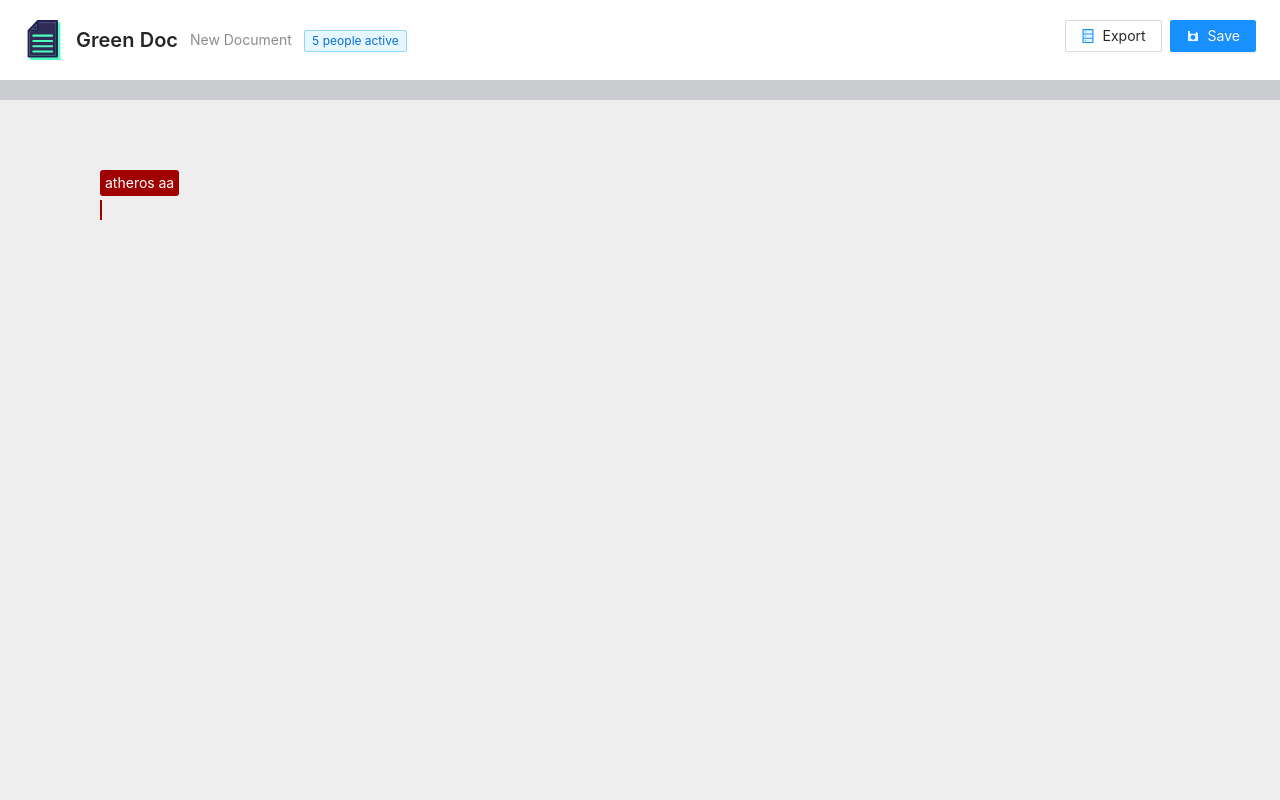
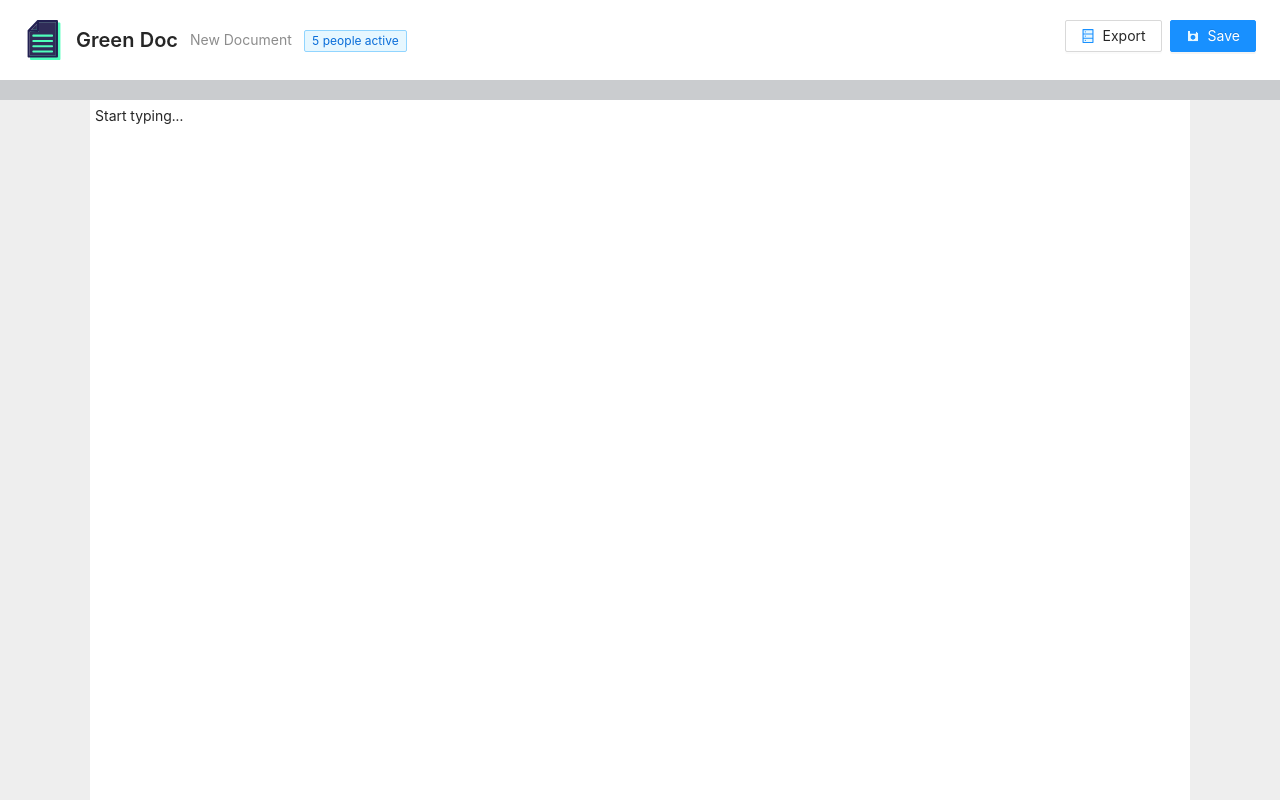
Before and after one commit to WildStack/scarab-doc, a React (Create React App) app: page / in a window 1280 px wide. Built offline with nearby package versions, Linux system fonts and the light colour scheme; what inversify, inversify-react would draw is missing.

Commit message:
node position implemented

```diff
--- a/src/App.tsx
+++ b/src/App.tsx
@@ -11,13 +11,13 @@ function App() {
       <Topbar />
       <Spacer />
 
-      <div style={{ margin: 100 }}>
+      {/* <div style={{ margin: 100 }}>
         <CustomCursor />
-      </div>
+      </div> */}
 
-      {/* <ScrollContainer>
+      <ScrollContainer>
         <DocEditor />
-      </ScrollContainer> */}
+      </ScrollContainer>
     </Fragment>
   );
 }
--- a/src/components/doc-editor/declares.ts
+++ b/src/components/doc-editor/declares.ts
@@ -1,5 +1,6 @@
 // TypeScript users only add this code
-import { BaseEditor } from 'slate';
+// import { BaseEditor } from 'slate';
+// import { Descendant } from 'slate';
 import { ReactEditor } from 'slate-react';
 
 export enum DocEditorType {
@@ -9,11 +10,13 @@ export enum DocEditorType {
 
 type CustomText = {
   text: string;
+  children?: CustomText[];
 };
 
 declare module 'slate' {
   interface CustomTypes {
-    Editor: BaseEditor & ReactEditor;
+    Editor: ReactEditor;
+    // Editor: BaseEditor & ReactEditor;
     Element: {
       type: DocEditorType;
       children: CustomText[];
--- a/src/components/doc-editor/index.tsx
+++ b/src/components/doc-editor/index.tsx
@@ -1,8 +1,22 @@
-/* eslint-disable no-restricted-globals */
-import { useState } from 'react';
-import { createEditor, Descendant } from 'slate';
-import { withReact, Slate, Editable } from 'slate-react';
+import { useEffect, useMemo, useState } from 'react';
+import { createEditor, Descendant, Operation, Transforms } from 'slate';
+import { withReact, Slate, Editable, ReactEditor } from 'slate-react';
+import { roundHeight } from '../../libs/common';
 import { DocEditorType } from './declares';
+
+function getWidthOfText(txt: string) {
+  const el = document.createElement('span');
+  el.style.visibility = 'hidden';
+  el.style.position = 'fixed';
+  el.style.pointerEvents = 'none';
+  el.innerText = txt;
+
+  document.body.appendChild(el);
+  const offsetWidth = el.offsetWidth;
+  document.body.removeChild(el);
+
+  return offsetWidth;
+}
 
 const initialValue: Descendant[] = [
   {
@@ -11,31 +25,174 @@ const initialValue: Descendant[] = [
   },
 ];
 
+function randomIntFromInterval(min: number, max: number) {
+  // min and max included
+  return Math.floor(Math.random() * (max - min + 1) + min);
+}
+
 export const DocEditor = () => {
   const [editor] = useState(() => withReact(createEditor()));
-  console.log(document.body.scrollHeight);
+  const item = localStorage.getItem('content');
+  const inistialLoadedValue = useMemo(() => (item ? JSON.parse(item) : initialValue), []);
+
+  const [text, setText] = useState('');
+
+  const getCurrentNode = () => {
+    const pageNumber = editor.selection?.anchor.path[0];
+    const pageOffset = editor.selection?.anchor.offset;
+
+    if (pageNumber !== undefined && pageOffset !== undefined) {
+      const element = editor.children.at(pageNumber);
+
+      if (element !== undefined) {
+        return {
+          pageNumber,
+          pageOffset,
+          element,
+        };
+      }
+    }
+
+    return null;
+  };
+
+  const insertNode = () => {
+    Transforms.insertNodes(
+      editor,
+      {
+        type: DocEditorType.PARAGRAPH,
+        children: [{ text: 'aaaaaaaaaaa' + randomIntFromInterval(0, 100) }],
+      },
+      { at: [editor.children.length] }
+    );
+  };
+
+  const removeNode = () => {
+    Transforms.removeNodes(editor, { at: [editor.children.length - 1] });
+  };
+
+  const replaceNode = (at: number, newText?: string) => {
+    let path = at >= editor.children.length ? at - 1 : at;
+
+    Transforms.removeNodes(editor, { at: { path: [path, 0], offset: 0 } });
+    Transforms.insertNodes(
+      editor,
+      {
+        type: DocEditorType.PARAGRAPH,
+        children: [{ text: newText || '' }],
+      },
+      { at: [path] }
+    );
+
+    // at the end of line
+    // Transforms.removeNodes(editor, { at: { path: [editor.children.length - 1, 0], offset: 0 } });
+    // Transforms.insertNodes(
+    //   editor,
+    //   {
+    //     type: DocEditorType.PARAGRAPH,
+    //     children: [{ text: randomIntFromInterval(0, 100).toString() }],
+    //   },
+    //   { at: [editor.children.length] }
+    // );
+  };
+
+  // const currentNodePosition
+  // useEffect(() => {
+  //   const interval = setInterval(() => {
+  //     const currentElement = getCurrentNode()?.element;
+  //     if (!currentElement) return;
+
+  //     const currentDom = ReactEditor.toDOMNode(editor, currentElement);
+  //     const editorDom = ReactEditor.toDOMNode(editor, editor);
+
+  //     const currentDomClient = currentDom.getBoundingClientRect();
+
+  //     // calculate y
+  //     const y =
+  //       currentDomClient.top + currentDomClient.height / 2 - editorDom.getBoundingClientRect().top;
+
+  //     // calculate x
+  //     const caretPosOffset = window.getSelection()?.getRangeAt(0).startOffset || 0;
+  //     const x = getWidthOfText(currentDom.innerText.slice(0, caretPosOffset));
+
+  //     console.log({
+  //       x,
+  //       y: roundHeight(y),
+  //     });
+  //   }, 1500);
+
+  //   return () => clearInterval(interval);
+  // }, [editor, getCurrentNode]);
 
   return (
-    <Slate editor={editor} value={initialValue}>
+    <Slate
+      editor={editor}
+      value={inistialLoadedValue}
+      onChange={value => {
+        const isAstChange = editor.operations.some(op => !Operation.isSelectionOperation(op));
+        const operation = editor.operations.at(0);
+
+        // console.log(operation);
+
+        if (Operation.isTextOperation(operation) && operation.type === 'insert_text') {
+          setText(operation.text);
+        }
+
+        if (isAstChange) {
+          // Save the value to Local Storage.
+          const content = JSON.stringify(value);
+          localStorage.setItem('content', content);
+        }
+      }}
+    >
       <Editable
         style={{
-          padding: 20,
+          padding: 5,
           margin: '0 auto',
-          maxWidth: 1000,
+          width: 1100,
           backgroundColor: 'white',
           borderRadius: 0,
           minHeight: 800,
-        }}
-        onKeyDown={event => {
-          if (event.key === '&') {
-            // Prevent the ampersand character from being inserted.
-            event.preventDefault();
-            // Execute the `insertText` method when the event occurs.
-            editor.insertText('and');
-            // editor.addMark
-          }
         }}
       />
     </Slate>
   );
 };
+
+// if (event.key === '&') {
+//   // Prevent the ampersand character from being inserted.
+//   event.preventDefault();
+//   // Execute the `insertText` method when the event occurs.
+//   editor.insertText('and');
+// }
+
+// if (event.key === '7') {
+//   Transforms.insertText(editor, '2asdas', {
+//     at: { path: [3, 0], offset: 0 },
+//   });
+// }
+
+// if (event.key === 'Backspace') {
+//   Transforms.delete(editor, {
+//     at: { path: [3, 0], offset: offset },
+//   });
+// }
+
+// console.log(getCurrentNode());
+
+// replaceNode(7, text);
+
+// if (event.key === '/') {
+//   replaceNode(7);
+// }
+
+// //! insert node at the and of line
+// if (event.key === '=') {
+//   insertNode();
+// }
+
+// //! removes whole node
+// if (event.key === '-') {
+//   removeNode();
+
+// }
--- a/src/index.tsx
+++ b/src/index.tsx
@@ -12,9 +12,12 @@ import './assets/css/index.css';
 const rootElement = document.getElementById('root') as HTMLElement;
 
 ReactDOM.createRoot(rootElement).render(
-  <React.StrictMode>
-    <Provider container={IocContainer.getContainer()}>
-      <App />
-    </Provider>
-  </React.StrictMode>
+  <Provider container={IocContainer.getContainer()}>
+    <App />
+  </Provider>
+  // <React.StrictMode>
+  //   <Provider container={IocContainer.getContainer()}>
+  //     <App />
+  //   </Provider>
+  // </React.StrictMode>
 );
--- /dev/null
+++ b/src/libs/common.ts
@@ -0,0 +1,15 @@
+import { consts } from './constants';
+
+/**
+ * rounds by 20 because thats height of each div in doc
+ */
+export function roundHeight(x: number) {
+  return Math.ceil(x / consts.decoEditor.charHeight) * consts.decoEditor.charHeight;
+}
+
+/**
+ * rounds by 5 because thats width of each char in doc
+ */
+export function roundWidth(x: number) {
+  return Math.ceil(x / consts.decoEditor.charWidth) * consts.decoEditor.charWidth;
+}
--- a/src/libs/constants.ts
+++ b/src/libs/constants.ts
@@ -16,6 +16,11 @@ export const consts = {
   spacer: {
     height: 20,
   },
+
+  decoEditor: {
+    charHeight: 20,
+    charWidth: 7.3,
+  },
 };
 
 export const styles = createStyle({
```
